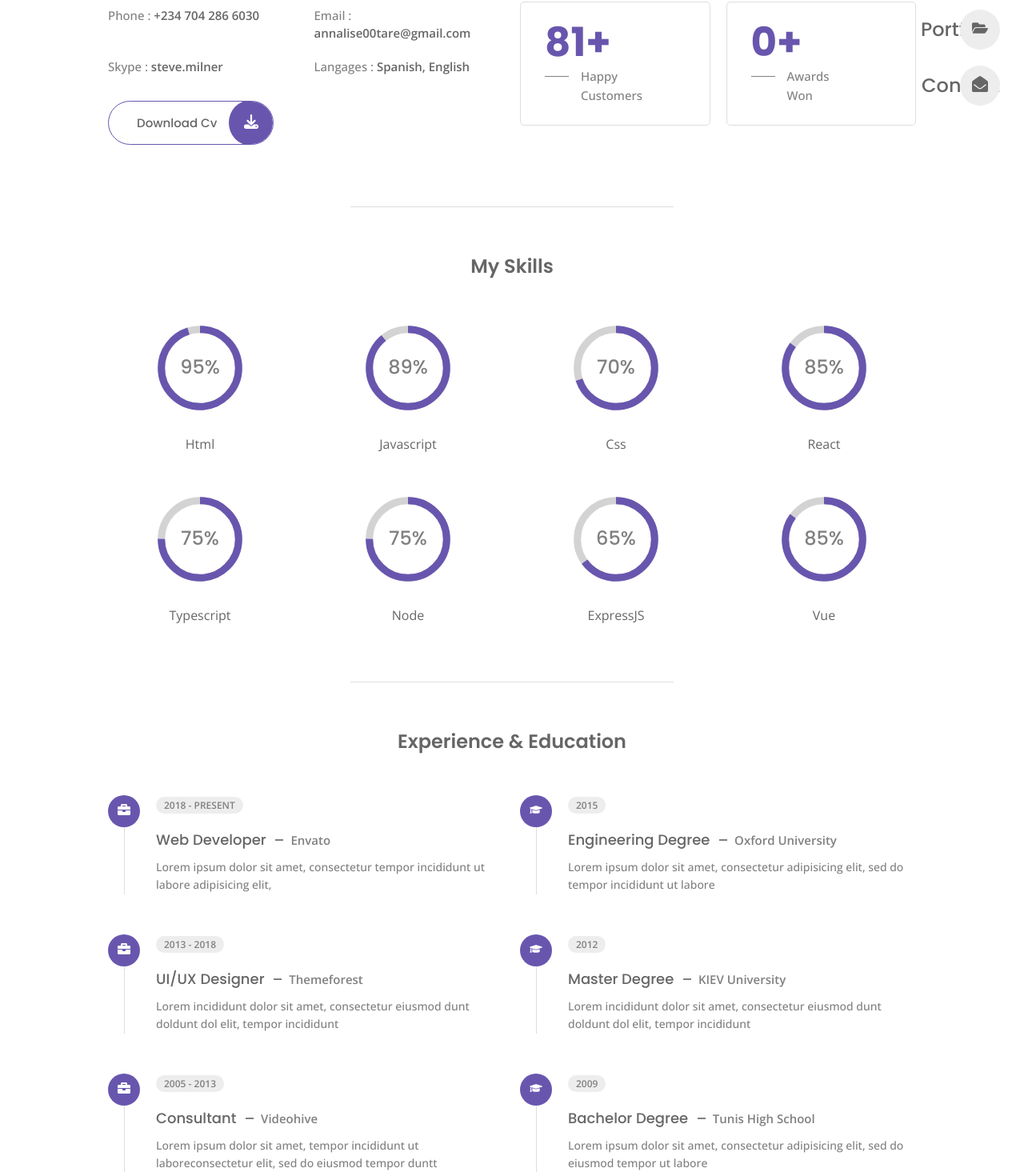
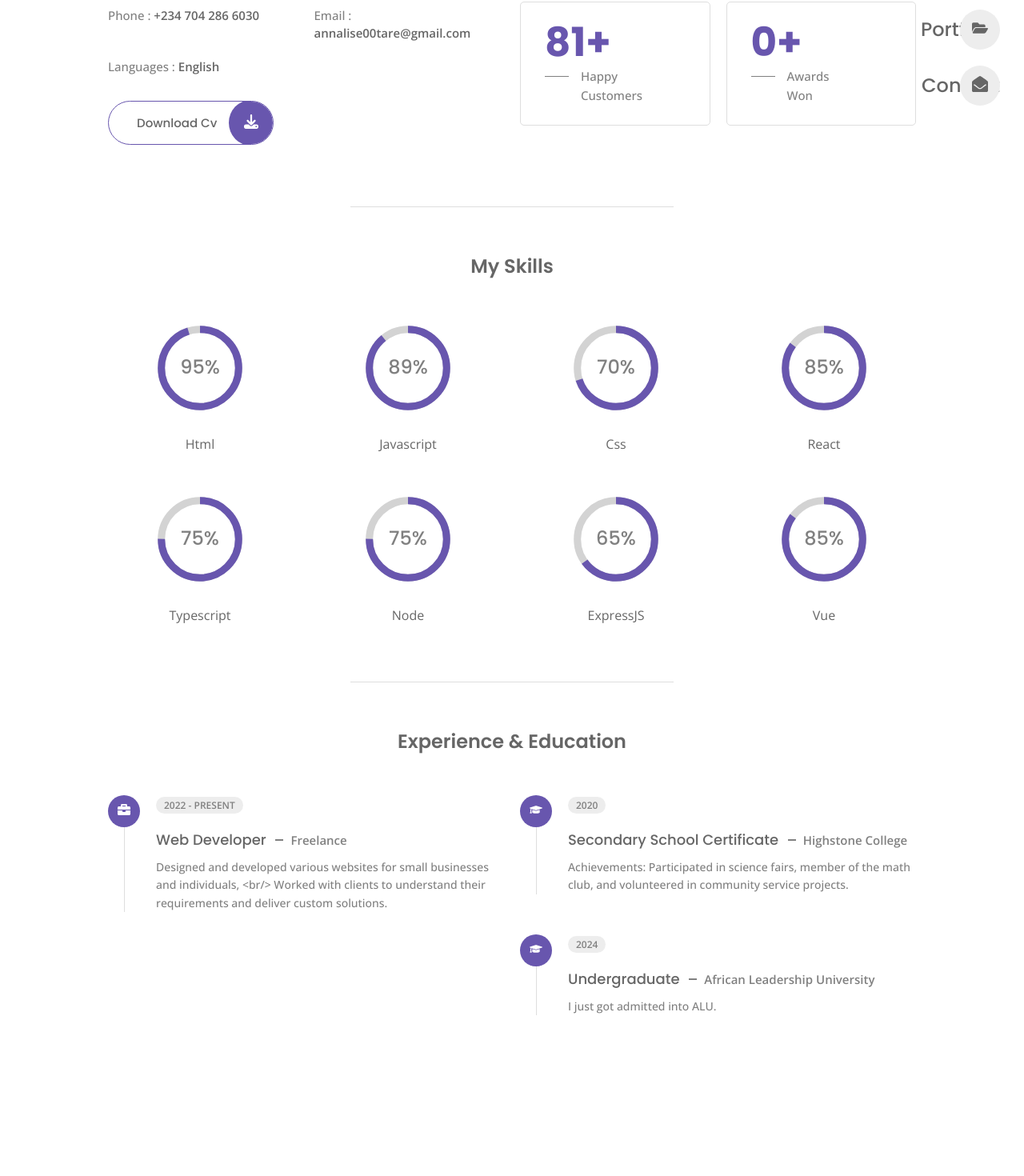
Before and after one commit to Annalise06/My_Portfolio, a React (Create React App) app: page /about in a window 1280 px wide. Shown: the part 398-1868 px from the top of the page at 80% size. After the commit the page ends 1737 px from the top, so only its background shows below. Built offline with nearby package versions, Linux system fonts and the light colour scheme.

Commit message:
Feat: Updated details

```diff
--- a/src/data.jsx
+++ b/src/data.jsx
@@ -60,13 +60,13 @@ export const links = [
 export const personalInfo = [
   {
     id: 1,
-    title: 'First Name : ',
+    title: 'FirstName : ',
     description: 'Anna',
   },
 
   {
     id: 2,
-    title: 'Last Name : ',
+    title: 'LastName : ',
     description: 'Miene',
   },
 
@@ -107,15 +107,9 @@ export const personalInfo = [
   },
 
   {
-    id: 9,
-    title: 'Skype : ',
-    description: 'steve.milner',
-  },
-
-  {
     id: 10,
-    title: 'Langages : ',
-    description: 'Spanish, English',
+    title: 'Languages : ',
+    description: 'English',
   },
 ];
 
@@ -150,54 +144,27 @@ export const resume = [
     id: 1,
     category: 'experience',
     icon: <FaBriefcase />,
-    year: '2018 - PRESENT',
-    title: 'Web Developer <span> Envato </span>',
-    desc: 'Lorem ipsum dolor sit amet, consectetur tempor incididunt ut labore adipisicing elit,',
+    year: '2022 - PRESENT',
+    title: 'Web Developer <span> Freelance </span>',
+    desc: 'Designed and developed various websites for small businesses and individuals, <br/> Worked with clients to understand their requirements and deliver custom solutions.',
   },
 
   {
     id: 2,
-    category: 'experience',
-    icon: <FaBriefcase />,
-    year: '2013 - 2018',
-    title: 'UI/UX Designer <span> Themeforest </span>',
-    desc: 'Lorem incididunt dolor sit amet, consectetur eiusmod dunt doldunt dol elit, tempor incididunt',
-  },
-
-  {
-    id: 3,
-    category: 'experience',
-    icon: <FaBriefcase />,
-    year: '2005 - 2013',
-    title: 'Consultant <span> Videohive </span>',
-    desc: 'Lorem ipsum dolor sit amet, tempor incididunt ut laboreconsectetur elit, sed do eiusmod tempor duntt',
-  },
-
-  {
-    id: 4,
     category: 'education',
     icon: <FaGraduationCap />,
-    year: '2015',
-    title: 'Engineering Degree <span> Oxford University </span>',
-    desc: 'Lorem ipsum dolor sit amet, consectetur adipisicing elit, sed do tempor incididunt ut labore',
+    year: '2020',
+    title: 'Secondary School Certificate <span>Highstone College</span>',
+    desc: 'Achievements: Participated in science fairs, member of the math club, and volunteered in community service projects.',
   },
 
   {
     id: 5,
     category: 'education',
     icon: <FaGraduationCap />,
-    year: '2012',
-    title: 'Master Degree <span> KIEV University </span>',
-    desc: 'Lorem incididunt dolor sit amet, consectetur eiusmod dunt doldunt dol elit, tempor incididunt',
-  },
-
-  {
-    id: 6,
-    category: 'education',
-    icon: <FaGraduationCap />,
-    year: '2009',
-    title: 'Bachelor Degree <span> Tunis High School </span>',
-    desc: 'Lorem ipsum dolor sit amet, consectetur adipisicing elit, sed do eiusmod tempor ut labore',
+    year: '2024',
+    title: 'Undergraduate <span> African Leadership University </span>',
+    desc: 'I just got admitted into ALU.',
   },
 ];
 
--- a/src/pages/Contact/Contact.css
+++ b/src/pages/Contact/Contact.css
@@ -95,6 +95,22 @@
     line-height: 64px;
 }
 
+.button_text {
+    color: var(--title-color);
+    font-family: var(--second-font);
+    font-size: var(--small-font-size);
+    font-weight: var(--weight-500);
+    transition: color 0.3s ease-out;
+}
+
+.button:hover {
+    color: var(--text-white);
+  }
+
+/* .button_text:hover {
+    color: var(--text-white);
+  } */
+
 @media (max-width: 768px) {
     .contact_container {
         grid-template-columns: 1fr;
--- a/src/pages/Contact/Contact.jsx
+++ b/src/pages/Contact/Contact.jsx
@@ -1,10 +1,21 @@
-import React from 'react';
+import React, { useState } from 'react';
 import { FaEnvelopeOpen, FaPhoneSquareAlt } from 'react-icons/fa';
 import { FaDribbble, FaFacebookF, FaInstagram, FaLinkedinIn, FaTwitter, FaX, FaYoutube } from 'react-icons/fa6';
 import { FiSend } from 'react-icons/fi';
 import "./Contact.css"
 
 const Contact = () => {
+  const [name, setName] = useState('');
+  const [email, setEmail] = useState('');
+  const [subject, setSubject] = useState('');
+  const [message, setMessage] = useState('');
+
+  const handleSubmit = (e) => {
+    e.preventDefault();
+    const gmailLink = `https://mail.google.com/mail/?view=cm&fs=1&to=annalise00tare@gmail.com&su=${encodeURIComponent(subject)}&body=${encodeURIComponent(`Name: ${name}\nEmail: ${email}\n\nMessage:\n${message}`)}`;
+    window.open(gmailLink, '_blank');
+  };
+
   return (
     <section className="contact section1">
       <h2 className="section_title">
@@ -44,27 +55,29 @@ const Contact = () => {
             <FaFacebookF />
           </a>
 
-          <a href="https://X.com" className="contact_social-link">
+          <a href="https://x.com/Tarerie1" className="contact_social-link">
             <FaX />
           </a>
 
-          <a href="https://Linkdeln.com" className="contact_social-link">
+          <a href="https://www.linkedin.com/in/anna-miene06/" className="contact_social-link">
             <FaLinkedinIn />
           </a>
 
-          <a href="https://instagram.com" className="contact_social-link">
+          <a href="https://www.instagram.com/tare_rie/" className="contact_social-link">
             <FaInstagram />
           </a>
         </div>
       </div>
 
-      <form className="contact_form">
+      <form className="contact_form" onSubmit={handleSubmit}>
         <div className="form_input-group">
           <div className="form_input-div">
             <input
               type="text"
               placeholder='Your Name'
               className="form_control"
+              value={name}
+              onChange={(e) => setName(e.target.value)}
             />
           </div>
 
@@ -73,6 +86,8 @@ const Contact = () => {
               type="email"
               placeholder='Your Email'
               className="form_control"
+              value={email}
+              onChange={(e) => setEmail(e.target.value)}
             />
           </div>
 
@@ -81,6 +96,8 @@ const Contact = () => {
               type="text"
               placeholder='Your Subject'
               className="form_control"
+              value={subject}
+              onChange={(e) => setSubject(e.target.value)}
             />
           </div>
         </div>
@@ -89,10 +106,13 @@ const Contact = () => {
             <textarea
               placeholder='Your Message'
               className="form_control textarea"
+              value={message}
+              onChange={(e) => setMessage(e.target.value)}
             />
           </div>
 
-          <button className="button">
+
+          <button type="submit" className="button">
             Send Message
 
             <span className="button_icon contact_button-icon">
--- a/src/pages/Home/Home.jsx
+++ b/src/pages/Home/Home.jsx
@@ -14,7 +14,7 @@ const Home = () => {
         <div className="home_content">
             <div className="home_data">
                 <h1 className="home_title">
-                    <span>I'm IntroHive</span> Software Developer
+                    <span>I'm ShadowScript</span> Software Developer
                 </h1>
 
                 <p className="home_description">
```
